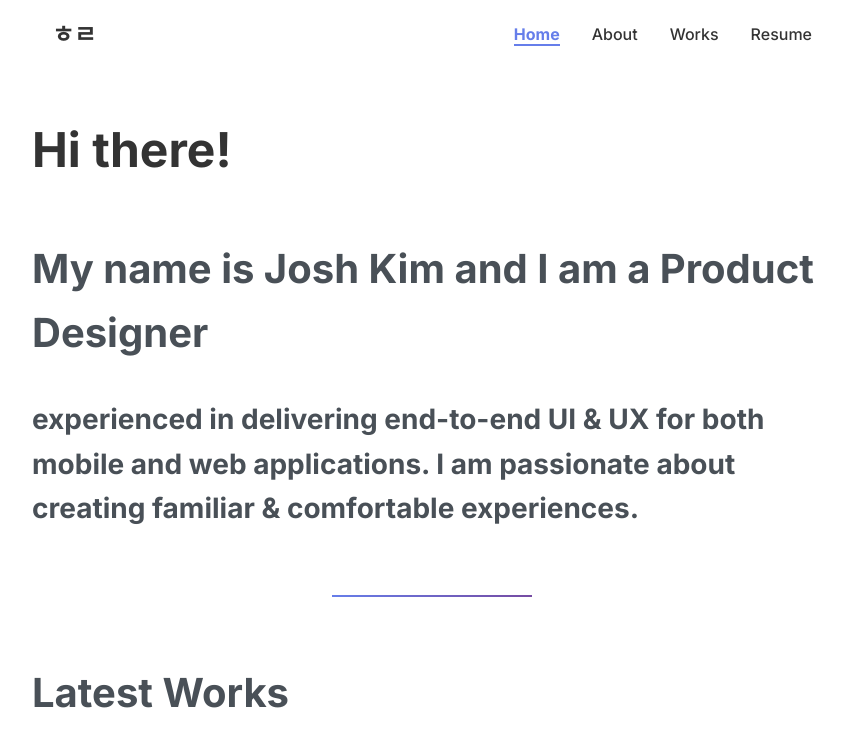
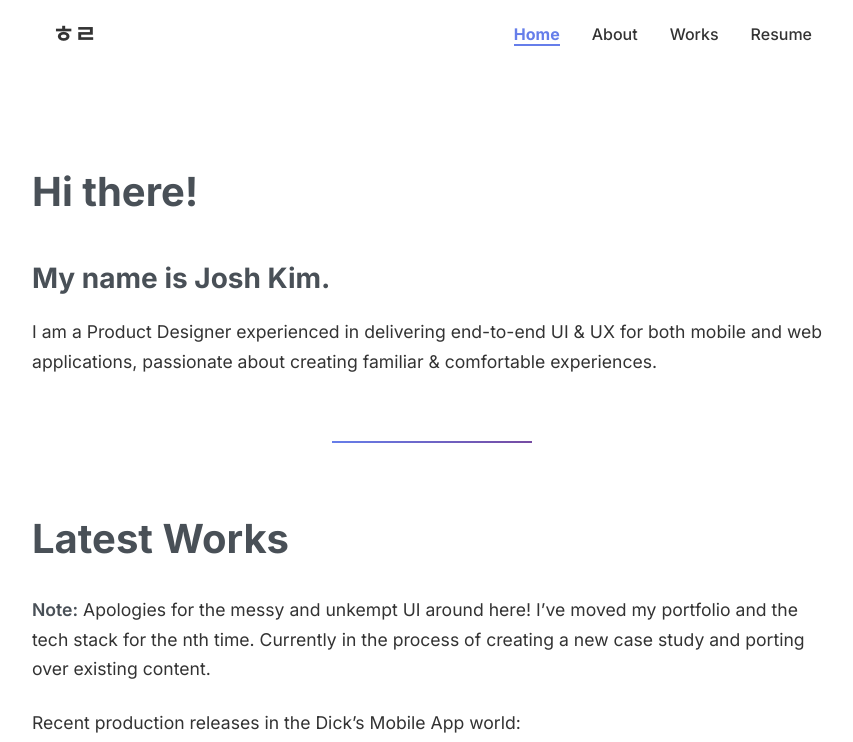
Before and after one commit to hyorkim11/hyorkim11.github.io, a Jekyll site: the page built from index.md, in a window 1280 px wide and 1400 px high. Shown: the top 742 px of the window, without its empty margins (208-1061 px from the left). Built offline with Jekyll 4.4.1, drawn with Linux system fonts in a browser that asks for light colours; some of the changed text lies outside the part shown; grey boxes are pictures that could not be loaded.

Commit message:
Update portfolio page and add design system image

```diff
--- a/index.md
+++ b/index.md
@@ -3,16 +3,16 @@
 title: Welcome
 ---
 
-# Hi there!
-## My name is Josh Kim and I am a Product Designer
-### experienced in delivering end-to-end UI & UX for both mobile and web applications. I am passionate about creating familiar & comfortable experiences.
+## Hi there!
+### My name is Josh Kim.
+I am a Product Designer experienced in delivering end-to-end UI & UX for both mobile and web applications, passionate about creating familiar & comfortable experiences.
 
 ---
 ## Latest Works
 
-> **Note:** Apologies for the messy and unkempt UI around here! I've moved my portfolio and the tech stack for the nth time. But the content should all be there!
+> **Note:** Apologies for the messy and unkempt UI around here! I've moved my portfolio and the tech stack for the nth time. Currently in the process of creating a new case study and porting over existing content.
 
-My recent projects consist of seamlessly translating desktop experiences to mobile app experiences. Recent production releases in the Dick's Mobile App world:
+Recent production releases in the Dick's Mobile App world:
 
 <style>
 .no-shadow-table img {
@@ -82,7 +82,7 @@
     </td>
     <td align="center" valign="top" width="33%">
       <a href="/projects/promo-engine/">
-        <img src="/img/priceiq_logo.png" alt="Internal Promotion Engine" style="width:100%; max-width:200px; border-radius:8px; object-fit:cover; object-position:center; margin-bottom:0.25em;" />
+        <img src="/img/design-system.png" alt="Design systems" style="width:100%; max-width:200px; border-radius:8px; object-fit:cover; object-position:center; margin-bottom:0.25em;" />
       </a>
       <strong>Design Systems</strong><br/>
       Empowering design and engineering to work faster and more efficiently.
```
Also changed, not shown: _pages/portfolio.md (+1 -1 lines), 11 other files.
